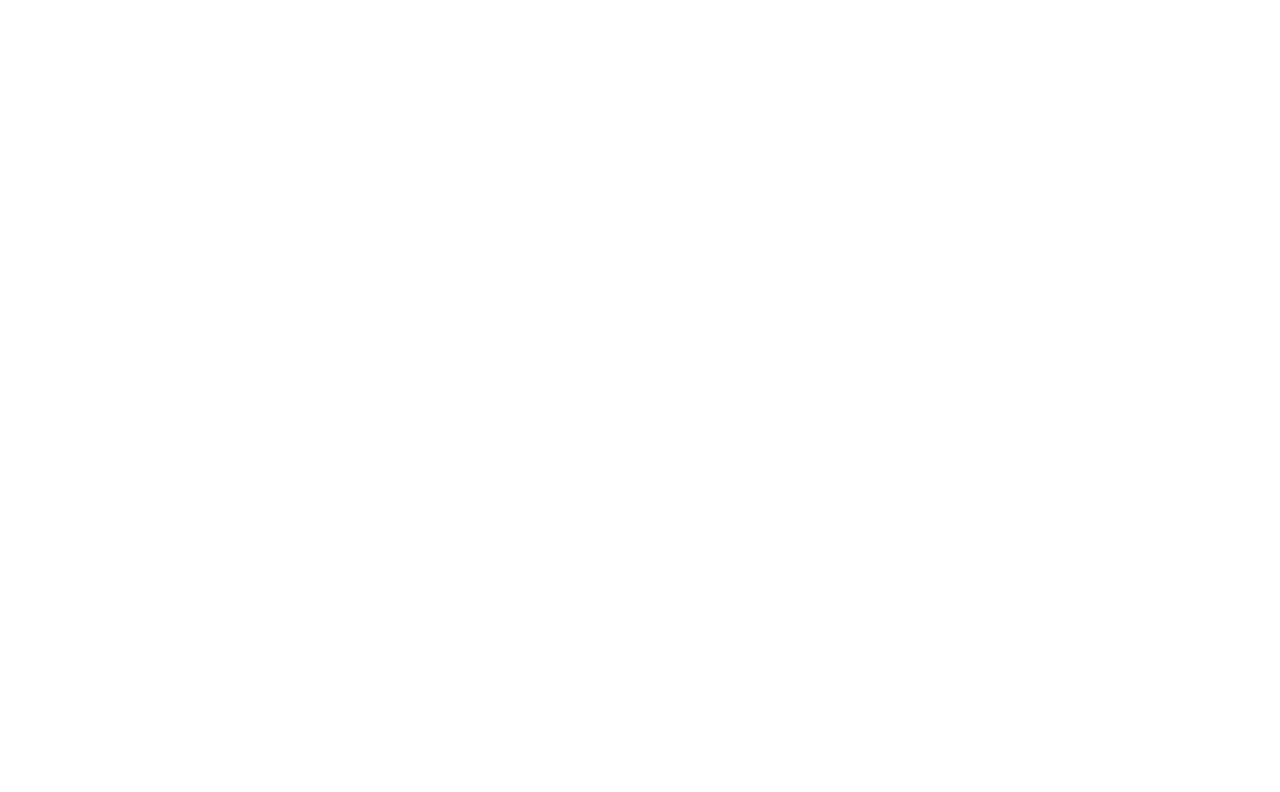
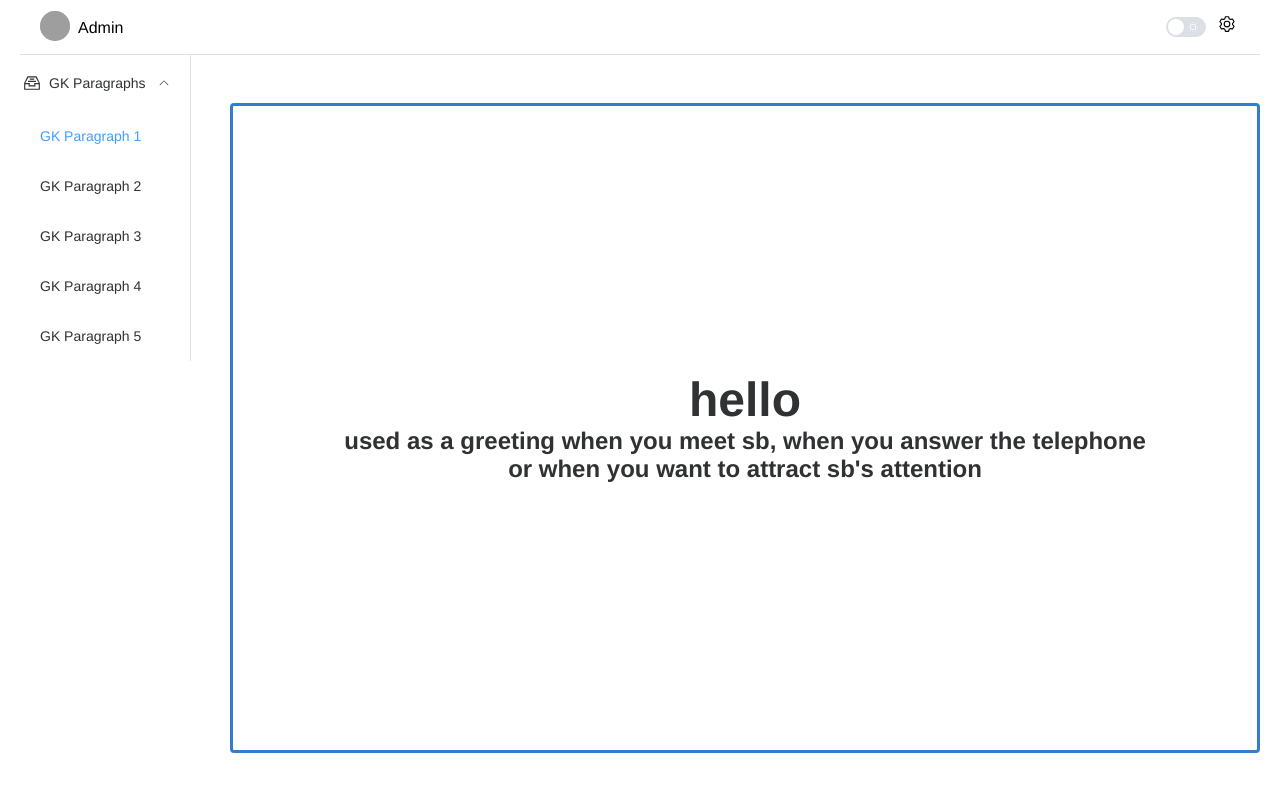
Before and after one commit to Ijusthahaha/my_english, a Nuxt app: page /index in a window 1280 px wide. Before the commit this address had no page. Shown: the top 792 px of the page. Built offline with nearby package versions, Linux system fonts and the light colour scheme; grey boxes are pictures that could not be loaded.

Commit message:
2023/5/15 update

```diff
--- a/components/HeaderNavigator.vue
+++ b/components/HeaderNavigator.vue
@@ -18,6 +18,9 @@
                             v-model="isSwitched"
                     />
                 </div>
+                <div class="setting">
+                    <el-icon><Setting /></el-icon>
+                </div>
             </div>
         </el-container>
     </div>
@@ -26,7 +29,7 @@
 <script lang="ts" setup>
 import { ref } from 'vue'
 import type { Ref } from 'vue'
-import { Moon, Sunny } from '@element-plus/icons-vue'
+import { Moon, Sunny, Setting } from '@element-plus/icons-vue'
 import { useDark } from '@vueuse/core'
 import { useUserStore } from "~/stores/UserInfo";
 import { storeToRefs } from 'pinia'
@@ -162,4 +165,10 @@ input:checked + label {
     background-color: #eee;
 }
 
+.setting {
+    height: 24px;
+    padding: 0 12px;
+    font-size: 18px;
+}
+
 </style>
--- a/components/LeftNavigator.vue
+++ b/components/LeftNavigator.vue
@@ -13,16 +13,12 @@
                     </el-menu-item>
                 </el-sub-menu>
 
-                <el-sub-menu index="2" v-if="isAdminProfile()">
+                <!-- <el-sub-menu index="2" v-if="isAdminProfile()">
                     <template #title>
                         <el-icon><Setting /></el-icon>Setting
                     </template>
-                    <el-menu-item index="2-1">Option 1</el-menu-item>
-                    <el-menu-item index="2-2">Option 2</el-menu-item>
-                    <el-menu-item index="2-3">Option 3</el-menu-item>
-                    <el-menu-item index="2-4">Option 4</el-menu-item>
-                    <el-menu-item index="2-5">Option 5</el-menu-item>
-                </el-sub-menu>
+                    <NuxtLink to="/settings/profile"><el-menu-item index="2-1">Option 1</el-menu-item></NuxtLink>
+                </el-sub-menu> -->
             </el-menu>
         </el-scrollbar>
     </client-only>
@@ -52,4 +48,7 @@ const isAdminProfile = useUserStore().isAdminProfile
     /*transform: translate(100%);*/
     transition: background-color var(--el-transition-duration-fast), opacity .25s, transform .5s cubic-bezier(.19, 1, .22, 1);
 }
+a {
+    text-decoration: none;
+}
 </style>
--- a/components/LoginDialog.vue
+++ b/components/LoginDialog.vue
@@ -16,7 +16,6 @@
 </template>
 
 <script lang="ts" setup>
-import { reactive } from 'vue'
 import { storeToRefs } from 'pinia'
 import { useGKStore } from "~/stores/GKSets"
 import { useUserStore } from "~/stores/UserInfo";
--- a/components/MainView.vue
+++ /dev/null
@@ -1,54 +0,0 @@
-<template>
-  <div class="root">
-      <h2 v-if="GKSetsChildren.length == 0">{{ 1 }}</h2>
-      <el-empty v-else description="No Data" />
-  </div>
-</template>
-
-<script lang="ts" setup>
-import { useGKStore } from "~/stores/GKSets"
-import { watch } from "vue"
-import { storeToRefs } from 'pinia'
-
-const GKStore = useGKStore()
-const GKSets = GKStore.GKSets
-const { currentGKSet } = storeToRefs(GKStore)
-
-let GKSetsChildren = []
-watch(currentGKSet, (newValue) => {
-  GKSetsChildren.length = 0
-  for (let i=0; i<GKSets.length; i++) {
-    if (parseInt(GKSets[i].id) == newValue + 1) {
-      if (GKSets[i].children) {
-        GKSetsChildren.push(...GKSets[i].children)
-      }
-    }
-  }
-  console.log(GKSetsChildren)
-}, { immediate: true })
-
-// let GKSetsChildren = []
-// for (let i=0; i<GKSets.length; i++) {
-//   if (parseInt(GKSets[i].id) == currentGKSet + 1) {
-//     GKSetsChildren.push(...GKSets[i]?.children)
-//   }
-// }
-
-</script>
-
-<style scoped>
-  .root {
-      position: relative;
-      top: calc(var(--header-height) / 2);
-      height: calc(100% - var(--header-height) * 2);
-      display: flex;
-      flex-direction: column;
-      justify-content: center;
-      align-items: center;
-      border-radius: 4px;
-      border: 3px solid var(--el-color-primary-dark-2);
-  }
-  h2 {
-      color: var(--el-text-color-primary);
-  }
-</style>
--- /dev/null
+++ b/components/SettingDialog.vue
@@ -0,0 +1,13 @@
+<template>
+    <client-only>
+
+    </client-only>
+</template>
+
+<script lang="ts" setup>
+
+</script>
+
+<style scoped>
+
+</style>
--- a/package.json
+++ b/package.json
@@ -8,15 +8,13 @@
     "preview": "nuxt preview",
     "postinstall": "nuxt prepare"
   },
-  "devDependencies": {
-
-  },
+  "devDependencies": {},
   "dependencies": {
-    "element-plus": "^2.3.4",
     "@element-plus/nuxt": "^1.0.4",
     "@pinia/nuxt": "^0.4.8",
     "@types/node": "^18",
     "@vueuse/nuxt": "^10.0.2",
+    "element-plus": "^2.3.4",
     "nuxt": "^3.4.1",
     "pinia": "^2.0.34"
   }
--- a/pages/index.vue
+++ b/pages/index.vue
@@ -7,10 +7,10 @@
             </el-header>
             <el-container>
                 <el-aside width="210px">
-                    <LeftNavigator></LeftNavigator>
+                    <left-navigator></left-navigator>
                 </el-aside>
                 <el-main>
-                    <MainView></MainView>
+                    <nuxt-page></nuxt-page>
                 </el-main>
             </el-container>
         </el-container>
@@ -18,9 +18,7 @@
 </template>
 
 <script lang="ts" setup>
-import MainView from "~/components/MainView.vue";
-import HeaderNavigator from "~/components/HeaderNavigator.vue";
-import LoginDialog from "~/components/LoginDialog.vue";
+
 </script>
 
 <style scoped>
@@ -28,9 +26,11 @@ import LoginDialog from "~/components/LoginDialog.vue";
     height: 100vh;
     width: 100%;
 }
+
 .el-main {
     min-height: 100vh;
 }
+
 .navbar {
     position: sticky;
     top: 0;
--- /dev/null
+++ b/pages/index/index.vue
@@ -0,0 +1,91 @@
+<template>
+    <div class="root">
+        <div class="container" v-if="GKSetsChildren.length != 0">
+            <h1>{{ GKSetsChildren[currentWord].name }}</h1>
+            <h2>{{ GKSetsChildren[currentWord].definition }}</h2>
+        </div>
+        <el-empty v-else description="No Data" />
+    </div>
+</template>
+
+<script lang="ts" setup>
+import { useGKStore } from "~/stores/GKSets"
+import { watch, onMounted } from "vue"
+import { storeToRefs } from 'pinia'
+
+const route = useRoute()
+const GKStore = useGKStore()
+const GKSets = GKStore.GKSets
+const { currentGKSet } = storeToRefs(GKStore)
+const currentWord = ref(0)
+
+interface GK {
+    id: string | number,
+    name: string,
+    children: GK[]
+}
+
+let GKSetsChildren = reactive<GK[]>([])
+watch(currentGKSet, (newValue) => {
+    GKSetsChildren.length = 0
+    for (let i = 0; i < GKSets.length; i++) {
+        if (parseInt(GKSets[i].id as string) == newValue + 1) {
+            if (GKSets[i].children) {
+                GKSetsChildren.push(...GKSets[i].children)
+            }
+        }
+    }
+    //! may need $forceupdate
+    currentWord.value = 0
+}, { immediate: true })
+
+watch(currentWord, (newValue) => {
+    if (newValue >= GKSetsChildren.length) {
+        currentWord.value = 0
+    }
+    if (currentWord.value < 0) {
+        currentWord.value = GKSetsChildren.length - 1
+    }
+})
+
+const keyEventHandler = (event) => {
+    if (event.key == "ArrowRight" || event.key == "ArrowDown") {
+        currentWord.value ++
+    } else if (event.key == "ArrowLeft" || event.key == "ArrowUp") {
+        currentWord.value --
+    }
+}
+
+onMounted(() => {
+    document.addEventListener('keydown', keyEventHandler)
+})
+</script>
+
+<style scoped>
+.root {
+    position: relative;
+    top: calc(var(--header-height) / 2);
+    height: calc(100% - var(--header-height) * 2);
+    display: flex;
+    flex-direction: column;
+    justify-content: center;
+    align-items: center;
+    border-radius: 4px;
+    border: 3px solid var(--el-color-primary-dark-2);
+}
+
+.container {
+    width: 80%;
+}
+
+h1 {
+    color: var(--el-text-color-primary);
+    font-size: xxx-large;
+    text-align: center;
+}
+h2 {
+    color: var(--el-text-color-primary);
+    font-size: x-large;
+    text-align: center;
+}
+</style>
--- a/stores/GKSets.ts
+++ b/stores/GKSets.ts
@@ -7,13 +7,19 @@ export const useGKStore = defineStore('GKSets', () => {
         currentGKSet.value = i
     }
 
+    interface GK {
+        id: string | number,
+        name: string,
+        children: GK[]
+    }
+
     // 每个Profile有每个不同的GKSets
-    const GKSets = [
+    const GKSets: GK[] = [
         {id: "1", name: "GK Paragraph 1", children: [
             {
                 id: "1",
                 name: "hello", // not null
-                definition: "123"
+                definition: "used as a greeting when you meet sb, when you answer the telephone or when you want to attract sb's attention"
             },
             {
                 id: "2",
```
Also changed, not shown: error.vue (+22 -2 lines), middleware/authSetting.ts (added, +10 -0 lines), nuxt.config.ts (+5 -3 lines), 1 other file (tests, documents, lock files or other folders).
